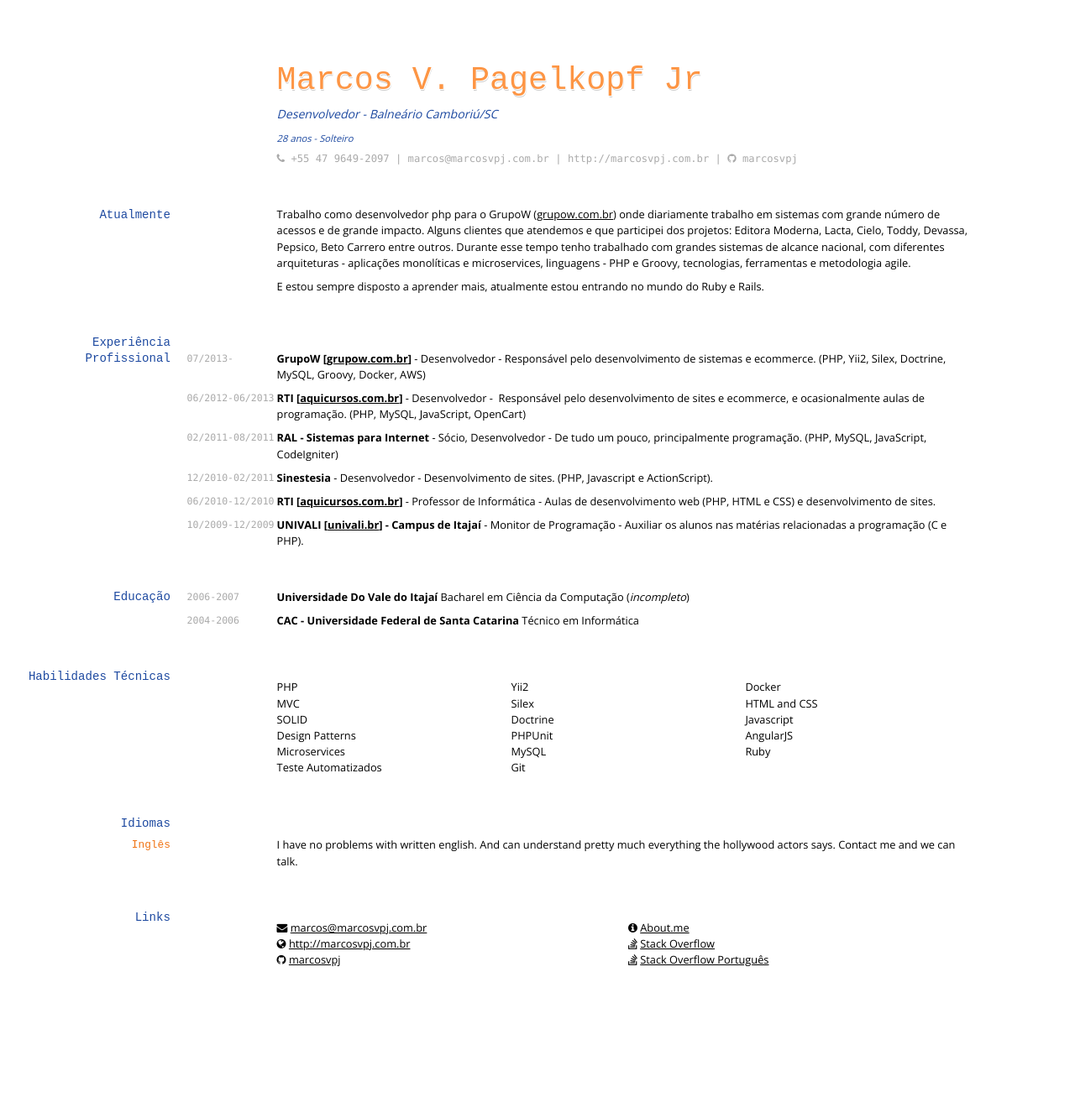
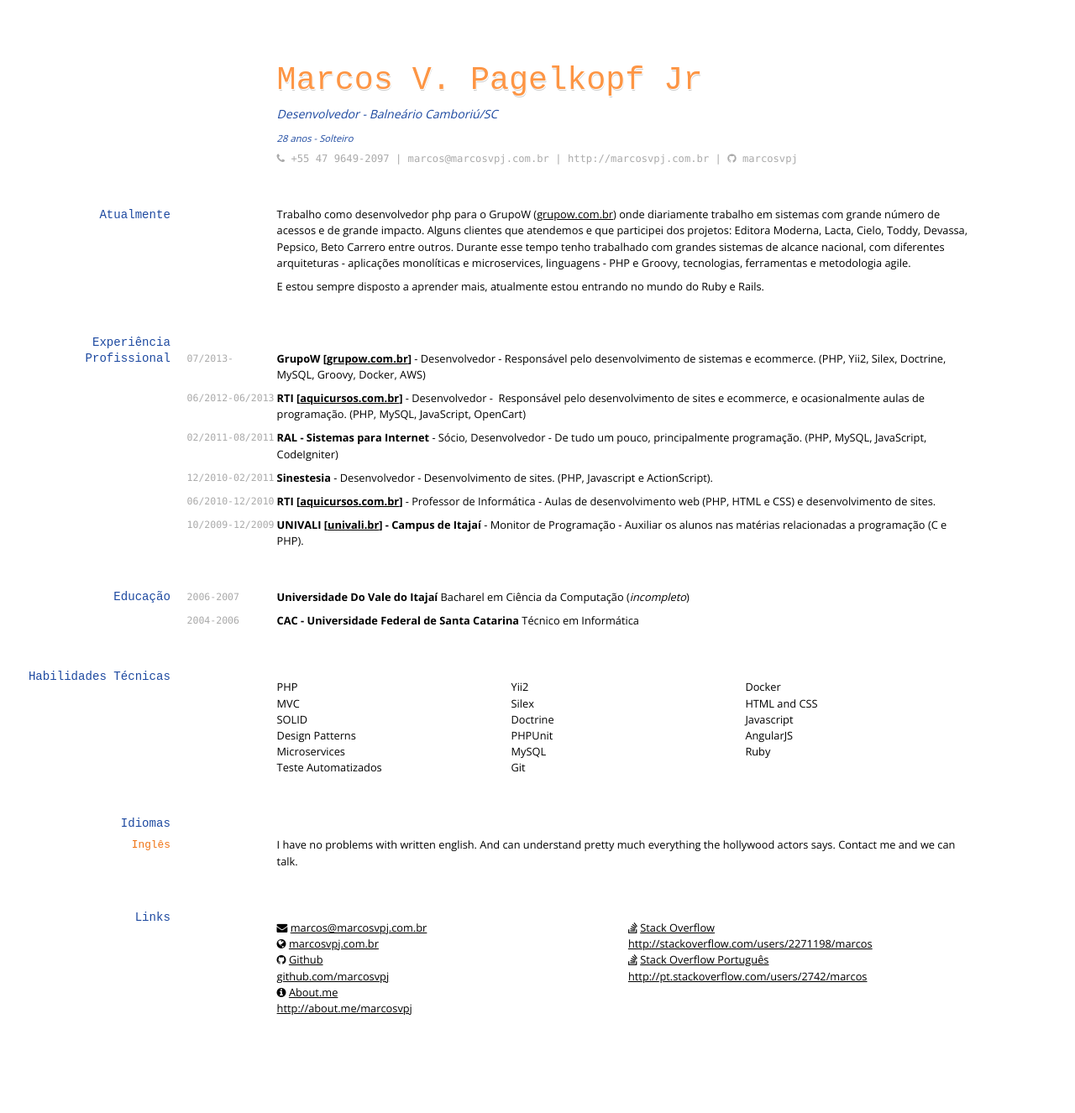
Before and after one commit to marcosvpj/marcosvpj.github.io, a Jekyll site: the page built from cv.md, in a window 1280 px wide. Shown: the whole page at 84% size. Built offline with Jekyll 4.4.1, drawn with Linux system fonts in a browser that asks for light colours; nearby versions of some CDN libraries; before the commit the page ends 1269 px from its top, so only the background shows below that.

Commit message:
Small adjusts on cv

```diff
--- a/cv.md
+++ b/cv.md
@@ -89,12 +89,12 @@ Contact me and we can talk.
 ## Links
 
 * <i class="fa fa-envelope"></i> <a href="mailto:marcos@marcosvpj.com.br">marcos@marcosvpj.com.br</a><br />
-* <i class="fa fa-globe"></i> <a href="http://marcosvpj.com.br">http://marcosvpj.com.br</a><br />
-* <i class="fa fa-github"></i> <a href="http://github.com/marcosvpj">marcosvpj</a><br />
-* <i class="fa fa-info-circle"></i> <a href="http://about.me/marcosvpj">About.me</a><br />
-<!-- *  <i class="fa fa-twitter"></i> <a href="http://twitter.com/marcosvpj">marcosvpj</a><br /> -->
-*  <i class="fa fa-stack-overflow"></i> <a href="http://stackoverflow.com/users/2271198/marcos">Stack Overflow</a>
-*  <i class="fa fa-stack-overflow"></i> <a href="http://pt.stackoverflow.com/users/2742/marcos">Stack Overflow Português</a>
+* <i class="fa fa-globe"></i> <a href="http://marcosvpj.com.br">marcosvpj.com.br</a><br />
+* <i class="fa fa-github"></i> <a href="http://github.com/marcosvpj">Github<br>github.com/marcosvpj</a><br />
+* <i class="fa fa-info-circle"></i> <a href="http://about.me/marcosvpj">About.me<br>http://about.me/marcosvpj</a><br />
+*  <i class="fa fa-stack-overflow"></i> <a href="http://stackoverflow.com/users/2271198/marcos">Stack Overflow<br>http://stackoverflow.com/users/2271198/marcos</a>
+*  <i class="fa fa-stack-overflow"></i> <a href="http://pt.stackoverflow.com/users/2742/marcos">Stack Overflow Português http://pt.stackoverflow.com/users/2742/marcos</a>
+* <br><br>
 
 <!-- ## Refeencias
 
```
